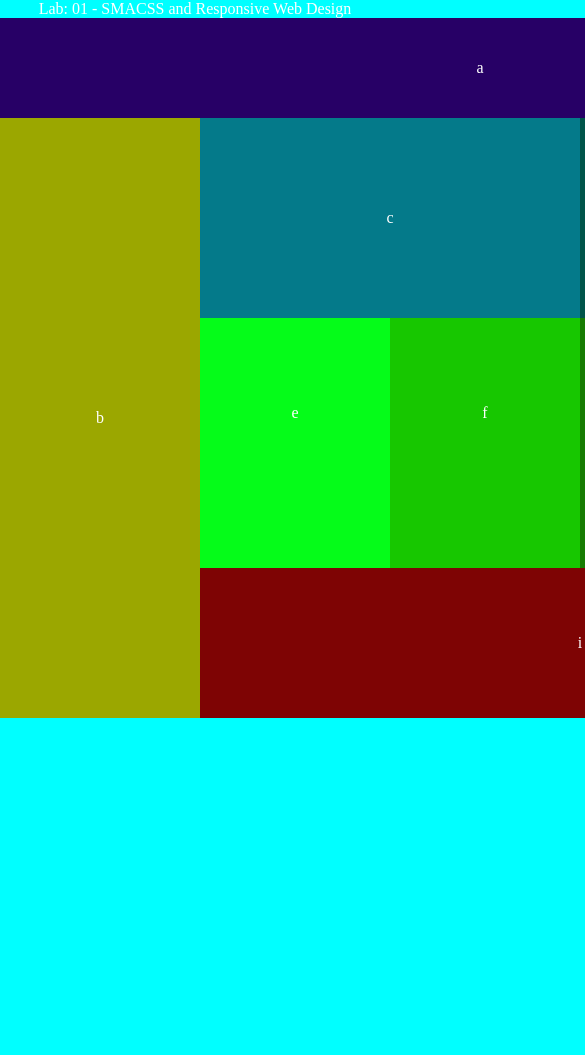
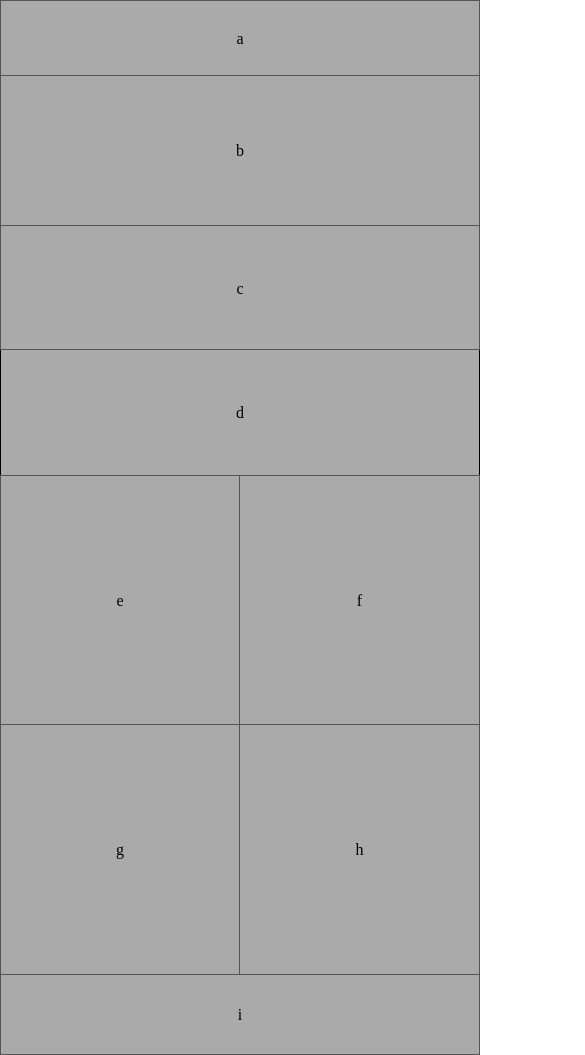
Before and after one commit to Ahmad-Sawalqeh/lab-01, a plain HTML site: page index.html in a window 390 px wide. Shown: the top 1055 px of the page, 585 px wide, since content can reach past the window. Before the commit the page ends 844 px from the top, so only its background shows below. Drawn offline with Linux system fonts and the light colour scheme.

Commit message:
fixing border width

```diff
--- a/css/style.css
+++ b/css/style.css
@@ -3,7 +3,12 @@
   padding: 0;
   box-sizing: border-box;
   text-align: center;
-  color: #fff;
+  color: #000;
+}
+
+header, aside, article div, p, footer{
+  background-color: #aaa !important;
+  border: 1px solid #555;
 }
 
 .container{
@@ -15,26 +20,26 @@
 header{
   width: 960px;
   height: 100px;
-  background-color: rgb(39, 0, 102);
   line-height: 100px;
+  border-bottom: 0;
 }
 
 aside{
   width: 200px;
   height: 600px;
   float: left;
-  background-color: rgb(155, 167, 0);
   line-height: 600px;
+  /* border-right: 0; */
 }
 main{
   width: 760px;
   float: right;
+  /* border-right: 1px; */
 }
 
 article{
   width: 760px;
   height: 200px;
-  /* float: right; */
 }
 
 article div{
@@ -42,16 +47,15 @@ article div{
   height: 200px;
   float: left;
   line-height: 200px;
+  border-bottom: 0;
 }
+
 article div:first-child{
-  background-color: rgb(4, 122, 138);
-}
-article div:last-child{
-  background-color: rgb(0, 85, 74);
+  border-left: 0;
+  border-right: 0;
 }
 
 section{
-  /* clear: both; */
   width: 760px;
   height: 250px;
 }
@@ -61,34 +65,97 @@ p{
   height: 250px;
   float: left;
   line-height: 190px;
-}
-p:first-child{
-  background-color: rgb(5, 252, 25);
-}
-p:nth-child(2){
-  background-color: rgb(23, 199, 0);
-}
-p:nth-child(3){
-  background-color: rgb(23, 124, 3);
-}
-p:last-child{
-  background-color: rgb(2, 63, 0);
+  border-left: 0;
 }
 
 footer{
   width: 760px;
   height: 150px;
   line-height: 150px;
-  background-color: rgb(126, 4, 4);
+  border-top: 0;
+  border-left: 0;
 }
 
-@media (max-width: 1281px) {
-  body{
-    background-color: aqua;
-  }
+@media screen and (max-width: 786px) {
 
-  *{
-    display: block;
-  }
+header, aside, article div, p, footer{
+  background-color: #aaa !important;
+  border: 1px solid #555;
+}
+
+.container{
+  width: 480px;
+  margin: 0 auto;
+  height: auto;
+}
+
+header{
+  width: 480px;
+  height: 75px;
+  line-height: 75px;
+  border-bottom: 0;
+}
+
+aside{
+  width: 480px;
+  height: 150px;
+  float: left;
+  line-height: 150px;
+  border-bottom: 0;
+}
+main{
+  width: 480px;
+  float: right;
+}
+
+article{
+  width: 480px;
+}
+
+article div{
+  width: 480px;
+  height: 125px;
+  float: left;
+  line-height: 125px;
+  border-left: 1px solid;
+  border-right: 1px solid;
+}
+article div:first-child{
+  border: 1px solid #555;
+}
+article div:last-child{
+  border-bottom: 0;
+  border-top: 0;
+}
+
+section{
+  width: 480px;
+}
+
+p{
+  width: 240px;
+  height: 250px;
+  float: left;
+  line-height: 250px;
+}
+p:nth-child(2){
+  border-left: 0;
+}
+p:nth-child(3){
+  border-top: 0;
+}
+p:last-child{
+  border-left: 0;
+  border-top: 0;
+}
+
+footer{
+  clear: both;
+  width: 480px;
+  height: 80px;
+  line-height: 80px;
+  border-top: 0;
+}
+
 
 }
```
